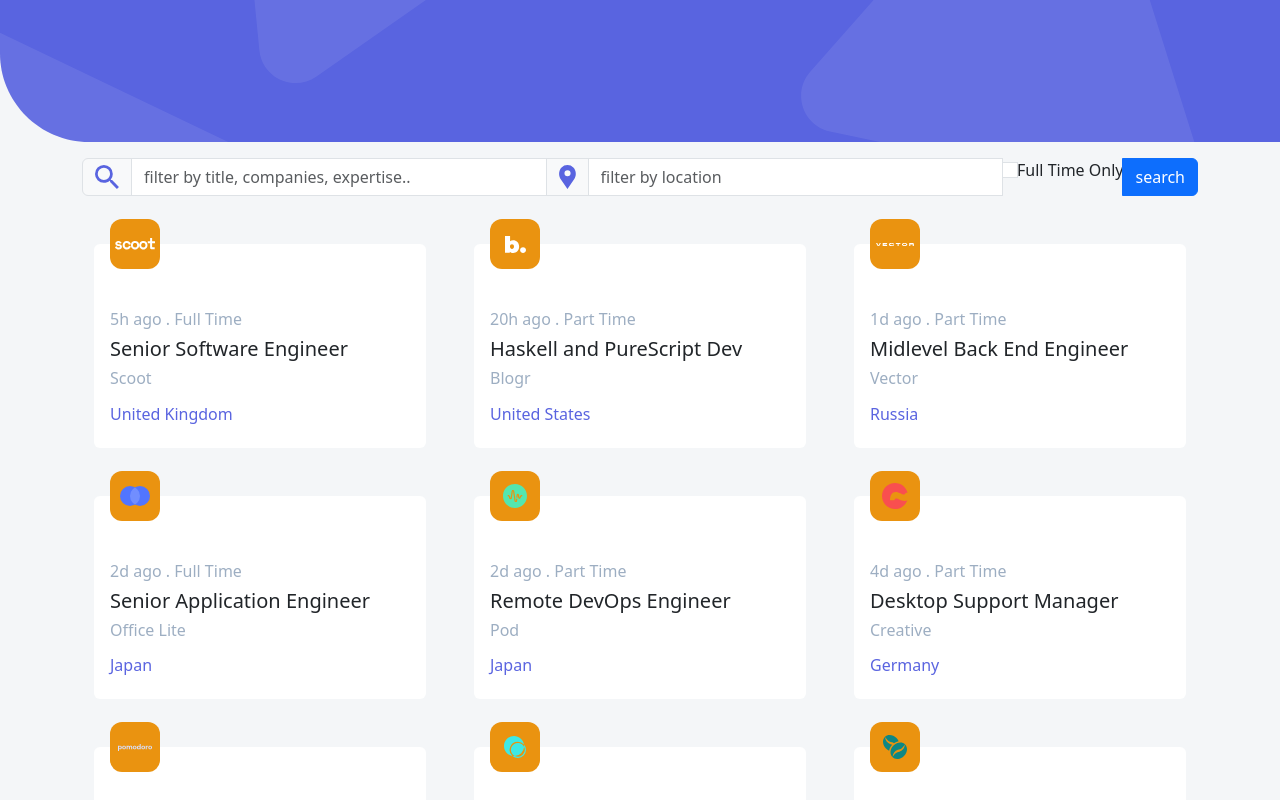
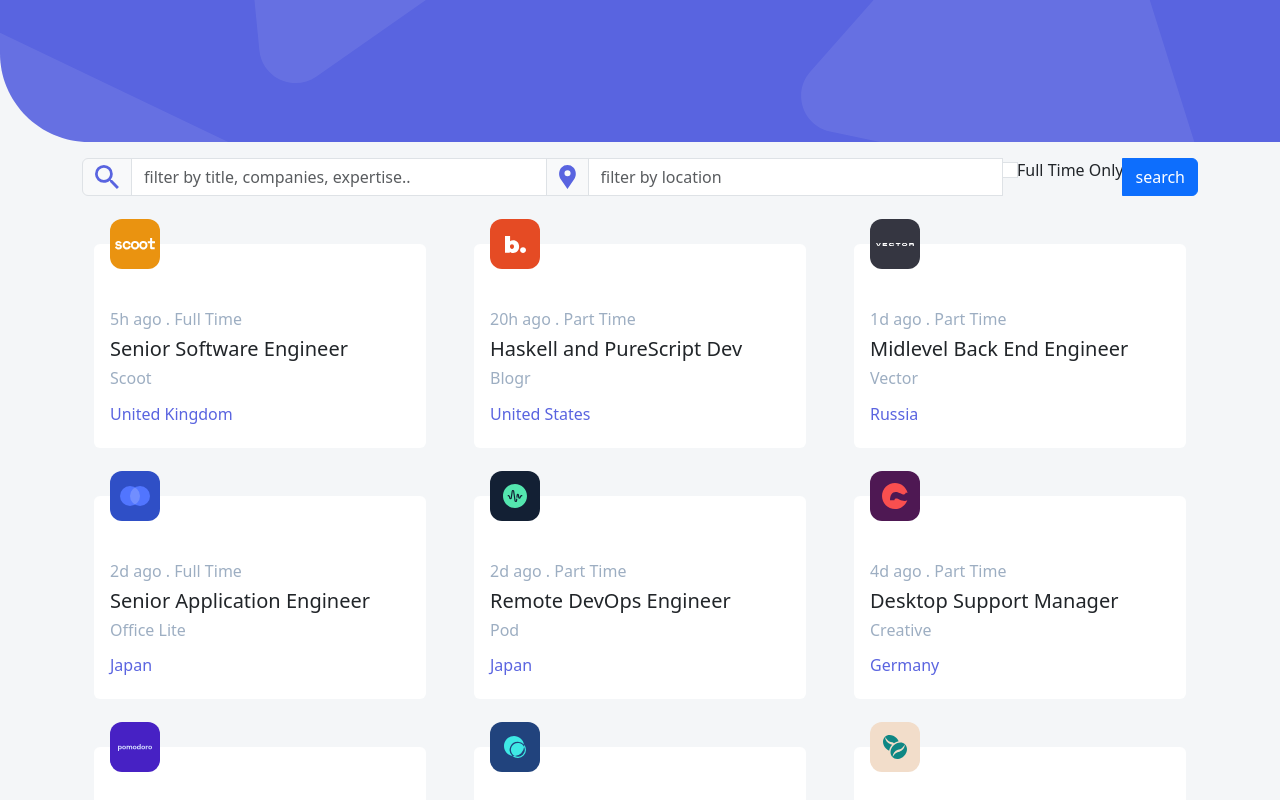
Before and after one commit to nydiasubur/devjobs-react-webApp, a React (Vite) app: page / in a window 1280 px wide. Shown: the top 800 px of the page. Built offline with nearby package versions, Linux system fonts and the light colour scheme.

Commit message:
added the "full time only" filtering function

```diff
--- a/src/components/DevJobsHomepage.jsx
+++ b/src/components/DevJobsHomepage.jsx
@@ -4,6 +4,7 @@ import data from "../data.json";
 import { useState } from "react";
 import ListOfJobCards from "./ListOfJobCards";
 export default function DevJobsHomepage() {
+  const originalJobList = data;
   const [jobList, setJobList] = useState(data);
   return (
     <>
@@ -14,7 +15,11 @@ export default function DevJobsHomepage() {
       />
       <div className="container">
         <section className="navbar"></section>
-        <SearchBar />
+        <SearchBar
+          jobList={jobList}
+          setJobList={setJobList}
+          originalJobList={originalJobList}
+        />
         <div className=" container listOfCards mt-5">
           <div className="row gx-5 gy-5 d-flex justify-content-between">
             <ListOfJobCards jobList={jobList} />
--- a/src/components/ListOfJobCards.jsx
+++ b/src/components/ListOfJobCards.jsx
@@ -6,10 +6,12 @@ export default function ListOfJobCards({ jobList }) {
       {jobList.map((job) => (
         <div className="col-md-6 col-lg-4" key={job.id}>
           <div className="card">
-            <div className="image-container">
+            <div
+              className="image-container"
+              style={{ backgroundColor: job.logoBackground }}
+            >
               <img
                 src={job.logo} // Update path as needed
-                style={{ backgroundColor: "hsl(36, 87%, 49%)" }}
                 className="company-card-logo"
                 alt="scoot SVG"
               />
--- a/src/components/SearchBar.jsx
+++ b/src/components/SearchBar.jsx
@@ -1,6 +1,8 @@
 import React from "react";
+import { useState } from "react";
 
-export default function SearchBar() {
+export default function SearchBar({ originalJobList, jobList, setJobList }) {
+  let fullTimeOnly = false;
   return (
     <>
       <div className="input-group mb-3">
@@ -39,6 +41,7 @@ export default function SearchBar() {
           type="checkbox"
           value=""
           id="full-time-filter-checkbox"
+          onChange={handleFullTimeOnlyCheckbox}
         />
         <label class="form-check-label" for="full-time-filter-checkbox">
           Full Time Only
@@ -49,4 +52,15 @@ export default function SearchBar() {
       </div>
     </>
   );
+
+  function handleFullTimeOnlyCheckbox(e) {
+    fullTimeOnly = e.target.checked;
+    if (fullTimeOnly) {
+      // filter jobs to show only full time, update State with new list
+      setJobList(jobList.filter((job) => job.contract === "Full Time"));
+    } else {
+      // filter jobs to show all, update State with the original list!
+      setJobList(originalJobList);
+    }
+  }
 }
```
